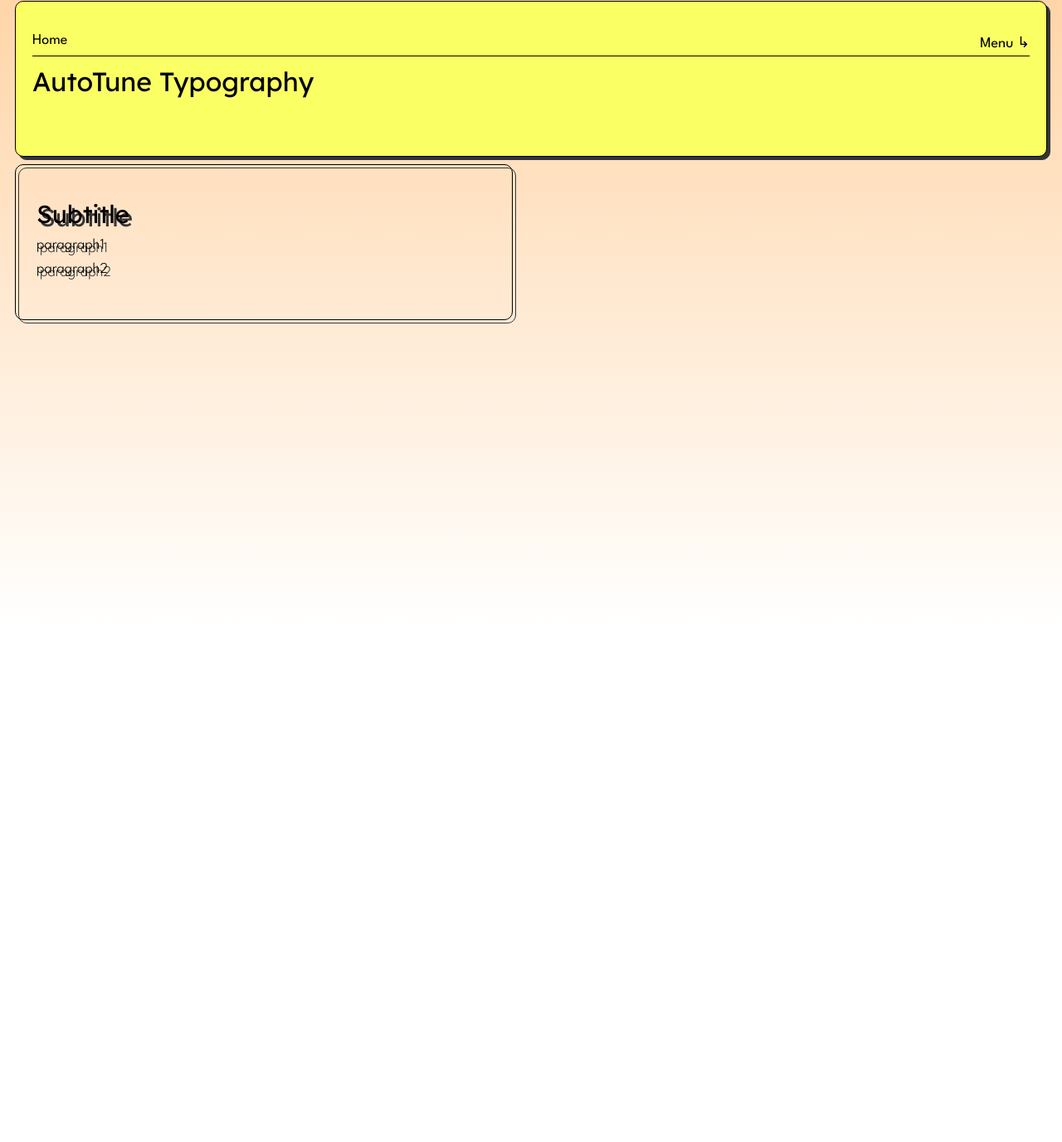
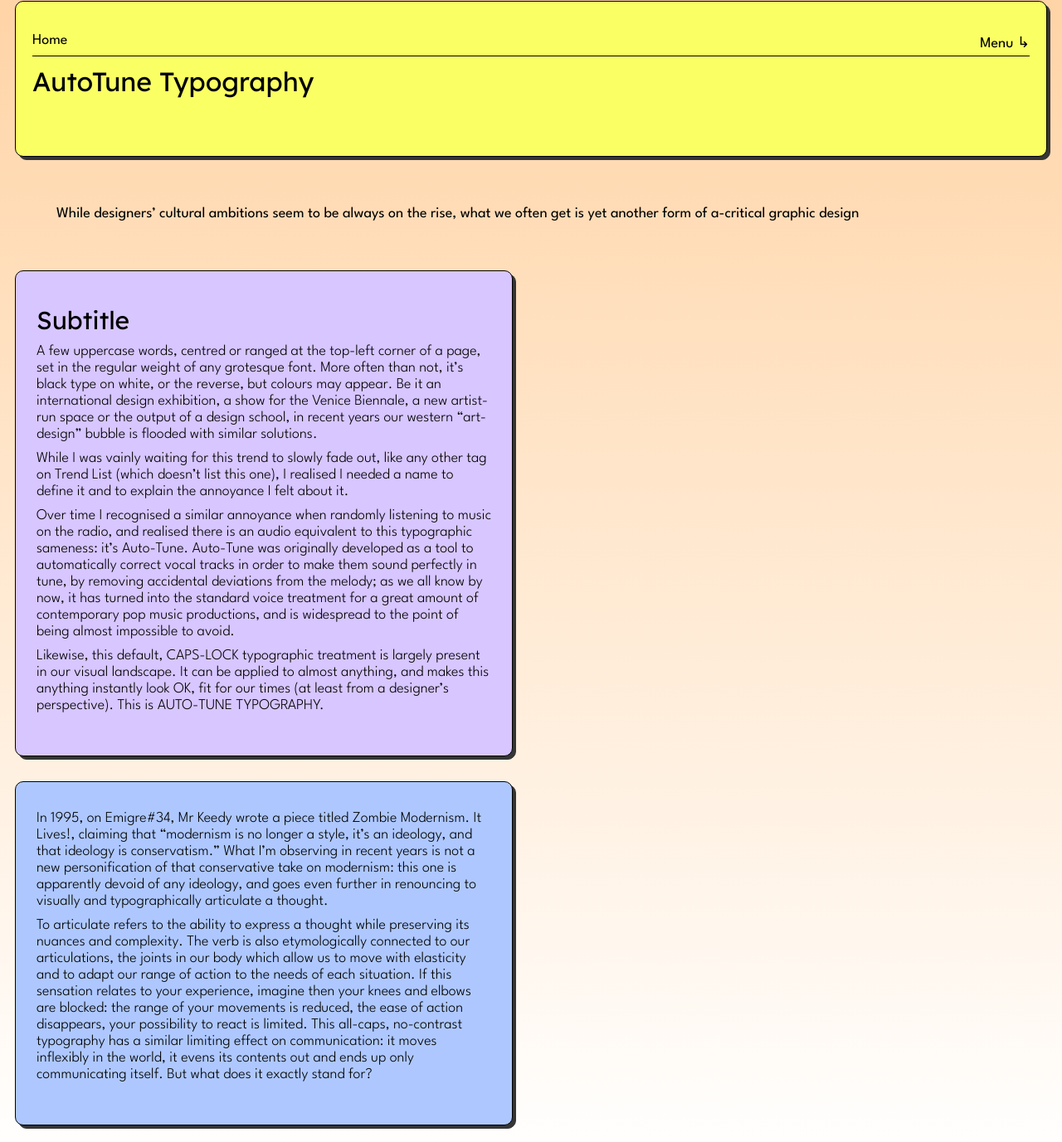
Before and after one commit to opalnattakitta/binding, a plain HTML site: page article1.html in a window 1280 px wide. Shown: the part 43-1420 px from the top of the page at 83% size. Before the commit the page ends 800 px from the top, so only its background shows below. Drawn offline with Linux system fonts and the light colour scheme; a web font is replaced by a local one.

Commit message:
paragraph

```diff
--- a/article1.html
+++ b/article1.html
@@ -38,13 +38,34 @@
 				</ul>
 			</nav>
 			<h1>AutoTune Typography</h1>
+
+			<div class="author">
+				<p>Silvia Sfligiotti</p>
+				<p>Aug 14, 2020</p>
+			</div>
 		</header>
 		<main>
 			<article>
+				<hgroup>
+					<!-- <h1>Sub</h1> -->
+					<blockquote>
+						While designers’ cultural ambitions seem to be always on the rise, what we often get is yet another form of a-critical graphic design
+					 </blockquote>
+				</hgroup>
 				<section>
 					<h2>Subtitle</h2>
-					<p>paragraph1</p>
-					<p>paragraph2</p>
+					<p>A few uppercase words, centred or ranged at the top-left corner of a page, set in the regular weight of any grotesque font. More often than not, it’s black type on white, or the reverse, but colours may appear. Be it an international design exhibition, a show for the Venice Biennale, a new artist-run space or the output of a design school, in recent years our western “art-design” bubble is flooded with similar solutions.</p>
+
+					<p>While I was vainly waiting for this trend to slowly fade out, like any other tag on Trend List (which doesn’t list this one), I realised I needed a name to define it and to explain the annoyance I felt about it.</p>
+
+					<p>Over time I recognised a similar annoyance when randomly listening to music on the radio, and realised there is an audio equivalent to this typographic sameness: it’s Auto-Tune. Auto-Tune was originally developed as a tool to automatically correct vocal tracks in order to make them sound perfectly in tune, by removing accidental deviations from the melody; as we all know by now, it has turned into the standard voice treatment for a great amount of contemporary pop music productions, and is widespread to the point of being almost impossible to avoid.</p>
+
+					<p>Likewise, this default, CAPS-LOCK typographic treatment is largely present in our visual landscape. It can be applied to almost anything, and makes this anything instantly look OK, fit for our times (at least from a designer’s perspective). This is AUTO-TUNE TYPOGRAPHY.</p>
+				</section>
+				<section>
+					<p>In 1995, on Emigre#34, Mr Keedy wrote a piece titled Zombie Modernism. It Lives!, claiming that “modernism is no longer a style, it’s an ideology, and that ideology is conservatism.” What I’m observing in recent years is not a new personification of that conservative take on modernism: this one is apparently devoid of any ideology, and goes even further in renouncing to visually and typographically articulate a thought.</p>
+
+					<p>To articulate refers to the ability to express a thought while preserving its nuances and complexity. The verb is also etymologically connected to our articulations, the joints in our body which allow us to move with elasticity and to adapt our range of action to the needs of each situation. If this sensation relates to your experience, imagine then your knees and elbows are blocked: the range of your movements is reduced, the ease of action disappears, your possibility to react is limited. This all-caps, no-contrast typography has a similar limiting effect on communication: it moves inflexibly in the world, it evens its contents out and ends up only communicating itself. But what does it exactly stand for?</p>
 				</section>
 			</article>
 		</main>
```
Also changed, not shown: assets/direction-2.css (+7 -0 lines), index.html (+3 -3 lines).
